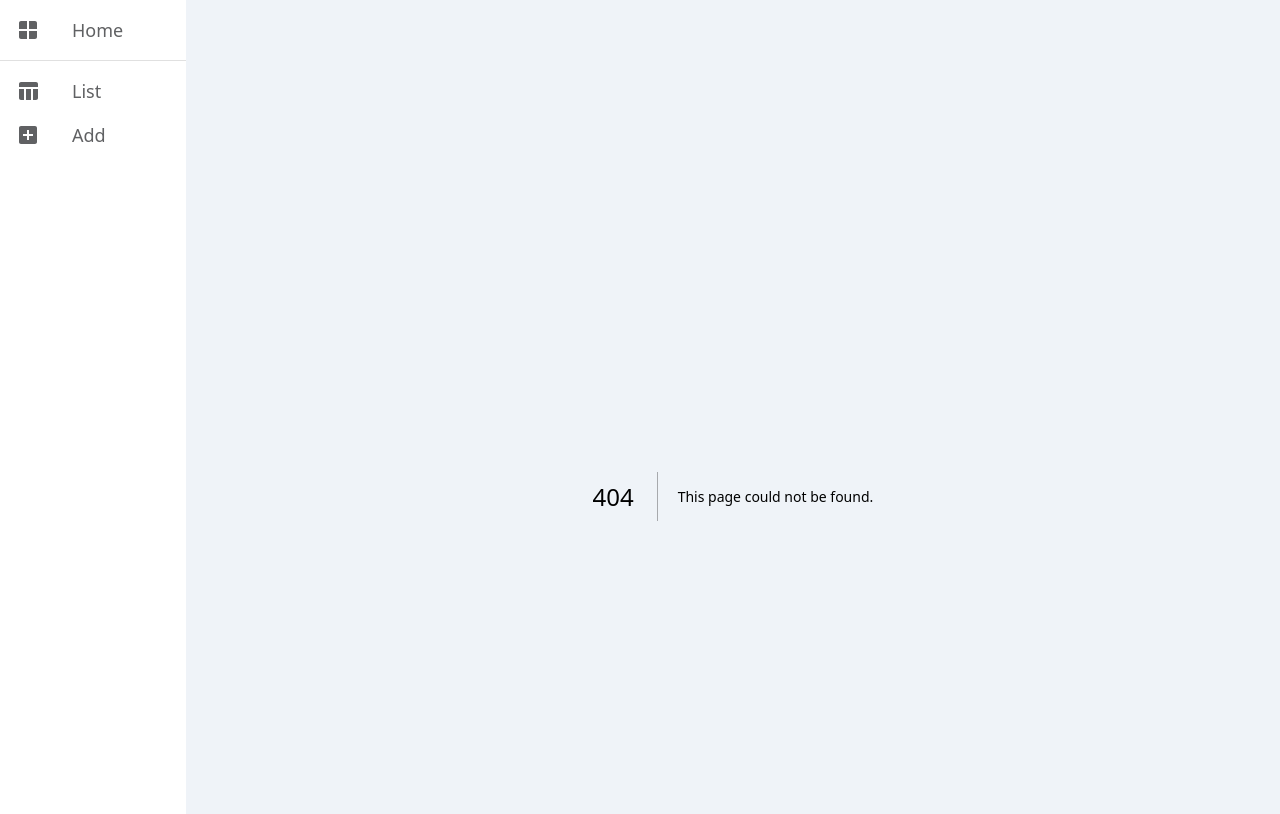
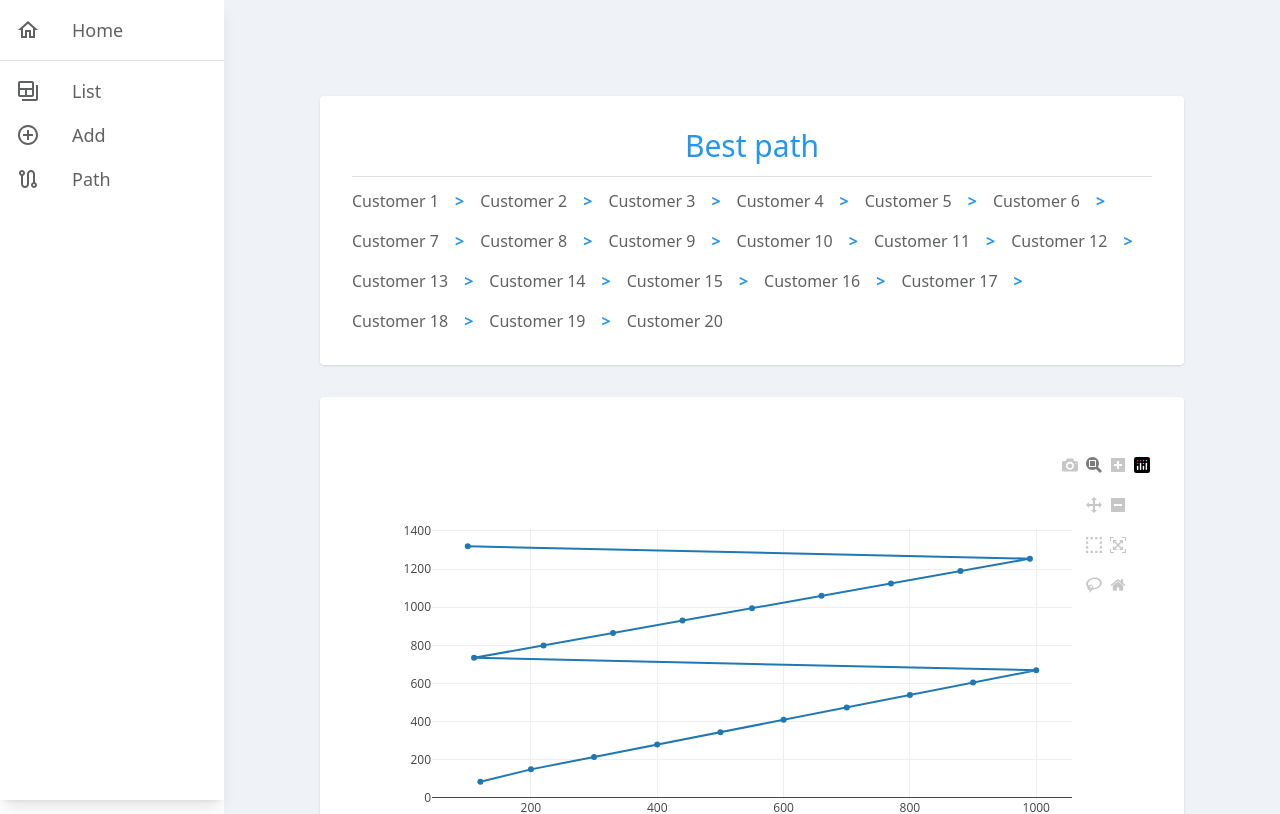
Before and after one commit to danilolan/clean-path-client, a Next.js app: page /path in a window 1280 px wide. Before the commit this address had no page. Shown: the top 814 px of the page. Built offline with nearby package versions, Linux system fonts and the light colour scheme.

Commit message:
feat: best path page

```diff
--- a/package.json
+++ b/package.json
@@ -16,6 +16,7 @@
     "@mui/lab": "^5.0.0-alpha.167",
     "@mui/material": "^5.15.12",
     "next": "14.1.3",
+    "plotly.js-dist-min": "^2.30.0",
     "react": "^18",
     "react-dom": "^18",
     "react-hook-form": "^7.51.0",
@@ -23,6 +24,7 @@
   },
   "devDependencies": {
     "@types/node": "^20",
+    "@types/plotly.js-dist-min": "^2.3.4",
     "@types/react": "^18",
     "@types/react-dom": "^18",
     "autoprefixer": "^10.0.1",
--- a/src/app/layout.tsx
+++ b/src/app/layout.tsx
@@ -21,9 +21,9 @@ export default function RootLayout({
 }>) {
   return (
     <html lang="en">
-      <body className="flex">
+      <body className="flex overflow-x-hidden">
         <Navbar />
-        <main className="flex min-h-screen flex-col items-center justify-between p-24 bg-lightGrey w-full">
+        <main className="flex min-h-screen flex-col items-center justify-between p-24 bg-lightGrey w-full ml-56">
           {children}
         </main>
         <ToastContainer />
--- a/src/app/page.tsx
+++ b/src/app/page.tsx
@@ -2,7 +2,7 @@ import Image from "next/image";
 
 export default function Home() {
   return (
-    <main className="flex min-h-screen flex-col items-center justify-between p-24">
+    <main>
       <div className="z-10 max-w-5xl w-full items-center justify-between font-mono text-sm lg:flex">
         <p className="fixed left-0 top-0 flex w-full justify-center border-b border-gray-300 bg-gradient-to-b from-zinc-200 pb-6 pt-8 backdrop-blur-2xl dark:border-neutral-800 dark:bg-zinc-800/30 dark:from-inherit lg:static lg:w-auto  lg:rounded-xl lg:border lg:bg-gray-200 lg:p-4 lg:dark:bg-zinc-800/30">
           Get started by editing&nbsp;
--- /dev/null
+++ b/src/app/path/page.tsx
@@ -0,0 +1,179 @@
+"use client";
+
+import Plotly from "plotly.js-dist-min";
+import { useEffect } from "react";
+import { Customer } from "../list/page";
+import { Divider } from "@mui/material";
+
+const data = [
+  {
+    name: "Customer 1",
+    email: "customer1@example.com",
+    phone: "12345678901",
+    position: { x: 120, y: 85 },
+  },
+  {
+    name: "Customer 2",
+    email: "customer2@example.com",
+    phone: "12345678902",
+    position: { x: 200, y: 150 },
+  },
+  {
+    name: "Customer 3",
+    email: "customer3@example.com",
+    phone: "12345678903",
+    position: { x: 300, y: 215 },
+  },
+  {
+    name: "Customer 4",
+    email: "customer4@example.com",
+    phone: "12345678904",
+    position: { x: 400, y: 280 },
+  },
+  {
+    name: "Customer 5",
+    email: "customer5@example.com",
+    phone: "12345678905",
+    position: { x: 500, y: 345 },
+  },
+  {
+    name: "Customer 6",
+    email: "customer6@example.com",
+    phone: "12345678906",
+    position: { x: 600, y: 410 },
+  },
+  {
+    name: "Customer 7",
+    email: "customer7@example.com",
+    phone: "12345678907",
+    position: { x: 700, y: 475 },
+  },
+  {
+    name: "Customer 8",
+    email: "customer8@example.com",
+    phone: "12345678908",
+    position: { x: 800, y: 540 },
+  },
+  {
+    name: "Customer 9",
+    email: "customer9@example.com",
+    phone: "12345678909",
+    position: { x: 900, y: 605 },
+  },
+  {
+    name: "Customer 10",
+    email: "customer10@example.com",
+    phone: "12345678910",
+    position: { x: 1000, y: 670 },
+  },
+  {
+    name: "Customer 11",
+    email: "customer11@example.com",
+    phone: "12345678911",
+    position: { x: 110, y: 735 },
+  },
+  {
+    name: "Customer 12",
+    email: "customer12@example.com",
+    phone: "12345678912",
+    position: { x: 220, y: 800 },
+  },
+  {
+    name: "Customer 13",
+    email: "customer13@example.com",
+    phone: "12345678913",
+    position: { x: 330, y: 865 },
+  },
+  {
+    name: "Customer 14",
+    email: "customer14@example.com",
+    phone: "12345678914",
+    position: { x: 440, y: 930 },
+  },
+  {
+    name: "Customer 15",
+    email: "customer15@example.com",
+    phone: "12345678915",
+    position: { x: 550, y: 995 },
+  },
+  {
+    name: "Customer 16",
+    email: "customer16@example.com",
+    phone: "12345678916",
+    position: { x: 660, y: 1060 },
+  },
+  {
+    name: "Customer 17",
+    email: "customer17@example.com",
+    phone: "12345678917",
+    position: { x: 770, y: 1125 },
+  },
+  {
+    name: "Customer 18",
+    email: "customer18@example.com",
+    phone: "12345678918",
+    position: { x: 880, y: 1190 },
+  },
+  {
+    name: "Customer 19",
+    email: "customer19@example.com",
+    phone: "12345678919",
+    position: { x: 990, y: 1255 },
+  },
+  {
+    name: "Customer 20",
+    email: "customer20@example.com",
+    phone: "12345678920",
+    position: { x: 100, y: 1320 },
+  },
+];
+
+function customersToPath(data: Customer[]): Plotly.Data {
+  const x: number[] = [];
+  const y: number[] = [];
+  const text: string[] = [];
+
+  data.forEach((customer) => {
+    x.push(customer.position.x);
+    y.push(customer.position.y);
+    text.push(customer.name);
+  });
+
+  return {
+    x,
+    y,
+    text,
+    type: "scatter",
+    mode: "lines+markers",
+  };
+}
+
+export default function Path() {
+  useEffect(() => {
+    Plotly.newPlot("myDiv", [customersToPath(data)]);
+  }, []);
+
+  return (
+    <div className="flex flex-col gap-8">
+      <div className="p-8 bg-white rounded shadow w-full">
+        <h2 className="font-medium text-3xl text-primary text-center">
+          Best path
+        </h2>
+        <Divider sx={{ marginY: "12px" }} />
+        <div className="flex flex-wrap gap-4 text-darkGrey">
+          {data.map((customer, index) => (
+            <div className="flex items-center gap-4" key={customer.name}>
+              <p className="font-normal">{customer.name}</p>
+              <span className="font-black text-primary">
+                {index + 1 != data.length && ">"}
+              </span>
+            </div>
+          ))}
+        </div>
+      </div>
+      <div className="p-8 bg-white rounded shadow w-full">
+        <div id="myDiv" className="w-full"></div>
+      </div>
+    </div>
+  );
+}
--- a/src/components/molecules/navbar.tsx
+++ b/src/components/molecules/navbar.tsx
@@ -6,9 +6,10 @@ import {
   ListItemButton,
   ListItemText,
 } from "@mui/material";
-import TableChartIcon from "@mui/icons-material/TableChart";
-import AddBoxIcon from "@mui/icons-material/AddBox";
-import WindowIcon from "@mui/icons-material/Window";
+import HomeOutlinedIcon from "@mui/icons-material/HomeOutlined";
+import AddCircleOutlineOutlinedIcon from "@mui/icons-material/AddCircleOutlineOutlined";
+import BackupTableOutlinedIcon from "@mui/icons-material/BackupTableOutlined";
+import RouteOutlinedIcon from "@mui/icons-material/RouteOutlined";
 
 type Button = {
   label: string;
@@ -19,7 +20,7 @@ type Button = {
 const primaryButtons: Button[] = [
   {
     label: "Home",
-    icon: <WindowIcon />,
+    icon: <HomeOutlinedIcon />,
     url: "",
   },
 ];
@@ -27,13 +28,18 @@ const primaryButtons: Button[] = [
 const secundaryButtons: Button[] = [
   {
     label: "List",
-    icon: <TableChartIcon />,
+    icon: <BackupTableOutlinedIcon />,
     url: "list",
   },
   {
     label: "Add",
-    icon: <AddBoxIcon />,
+    icon: <AddCircleOutlineOutlinedIcon />,
     url: "add",
+  },
+  {
+    label: "Path",
+    icon: <RouteOutlinedIcon />,
+    url: "path",
   },
 ];
 
@@ -50,7 +56,7 @@ function Item({ label, url, icon }: Button) {
 
 export default function Navbar() {
   return (
-    <div className="w-56 bg-white shadow-lg text-darkGrey font-medium">
+    <div className="w-56 bg-white shadow-lg text-darkGrey font-medium fixed h-full z-50">
       <List>
         {primaryButtons.map(({ label, icon, url }) => (
           <Item label={label} icon={icon} url={url} key={label} />
```
Also changed, not shown: 1 other file (tests, documents, lock files or other folders).
